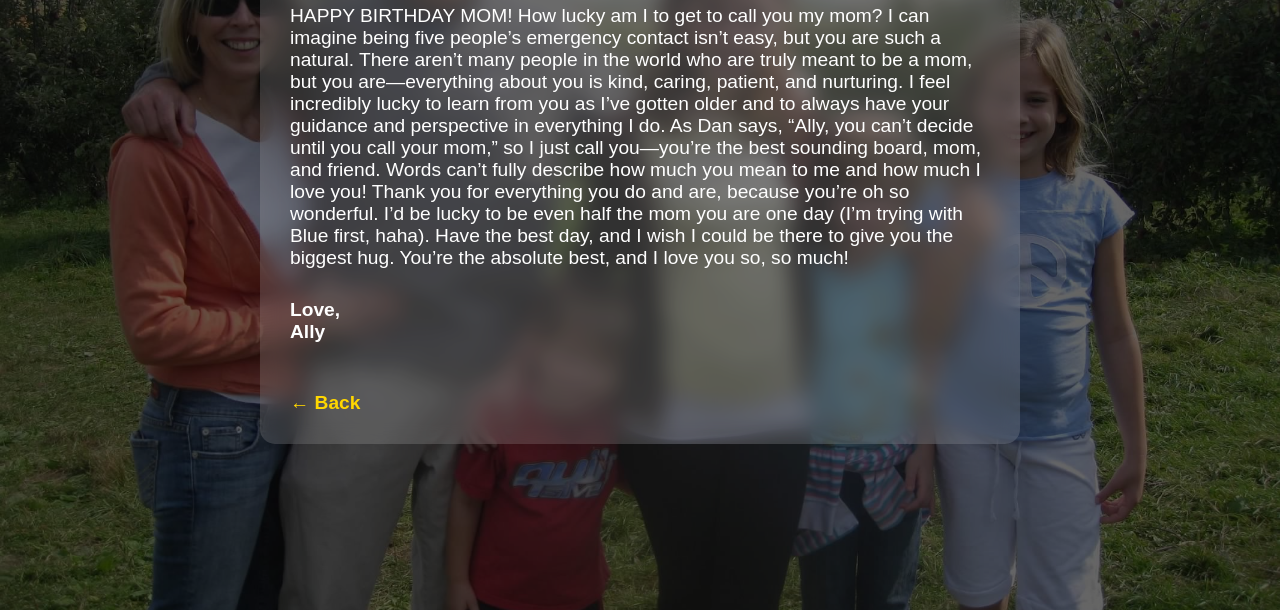
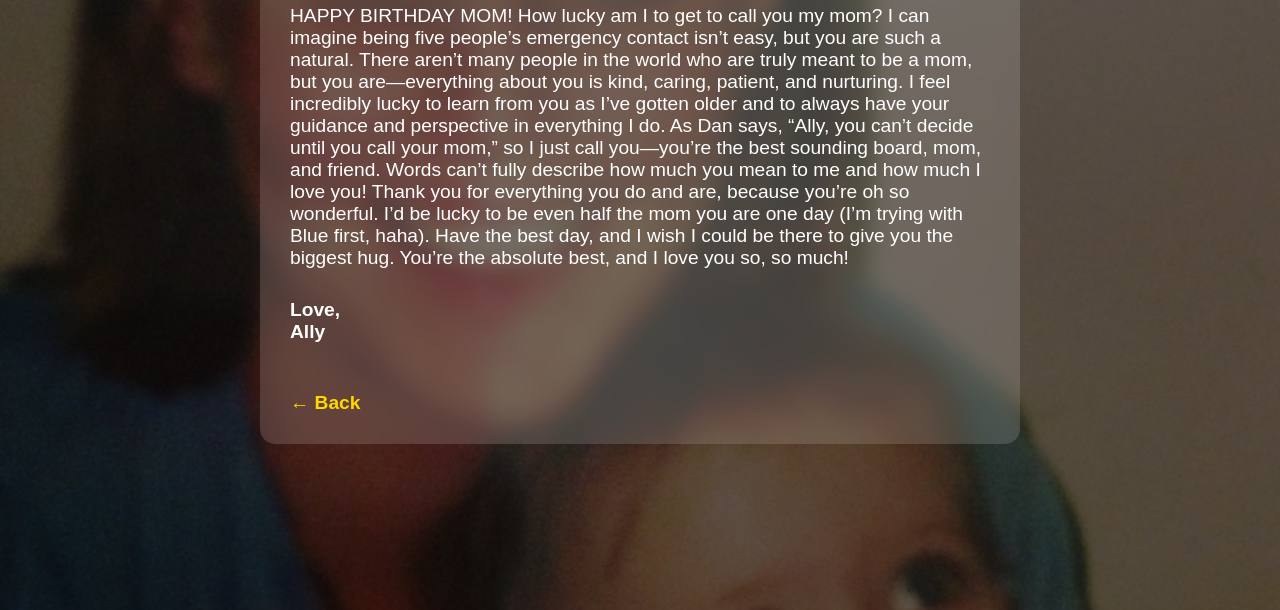
Before and after one commit to 1020robert/bdaymom, a plain HTML site: page card-ally.html in a window 1280 px wide. Shown: the part 270-880 px from the top of the page. Drawn offline with Linux system fonts and the light colour scheme.

Commit message:
Update card-ally.html

```diff
--- a/card-ally.html
+++ b/card-ally.html
@@ -6,8 +6,7 @@
   <title>Card from Ally</title>
   <link rel="stylesheet" href="style.css" />
 </head>
-<body class="letter-page">
-  <div class="overlay">
+<body style="background: url('images/ally.JPG') no-repeat center center fixed; background-size: cover;">  <div class="overlay">
     <div class="letter">
       <h1>Dear Mom,</h1>
       <p>HAPPY BIRTHDAY MOM! How lucky am I to get to call you my mom? I can imagine being five people’s emergency contact isn’t easy,
```
